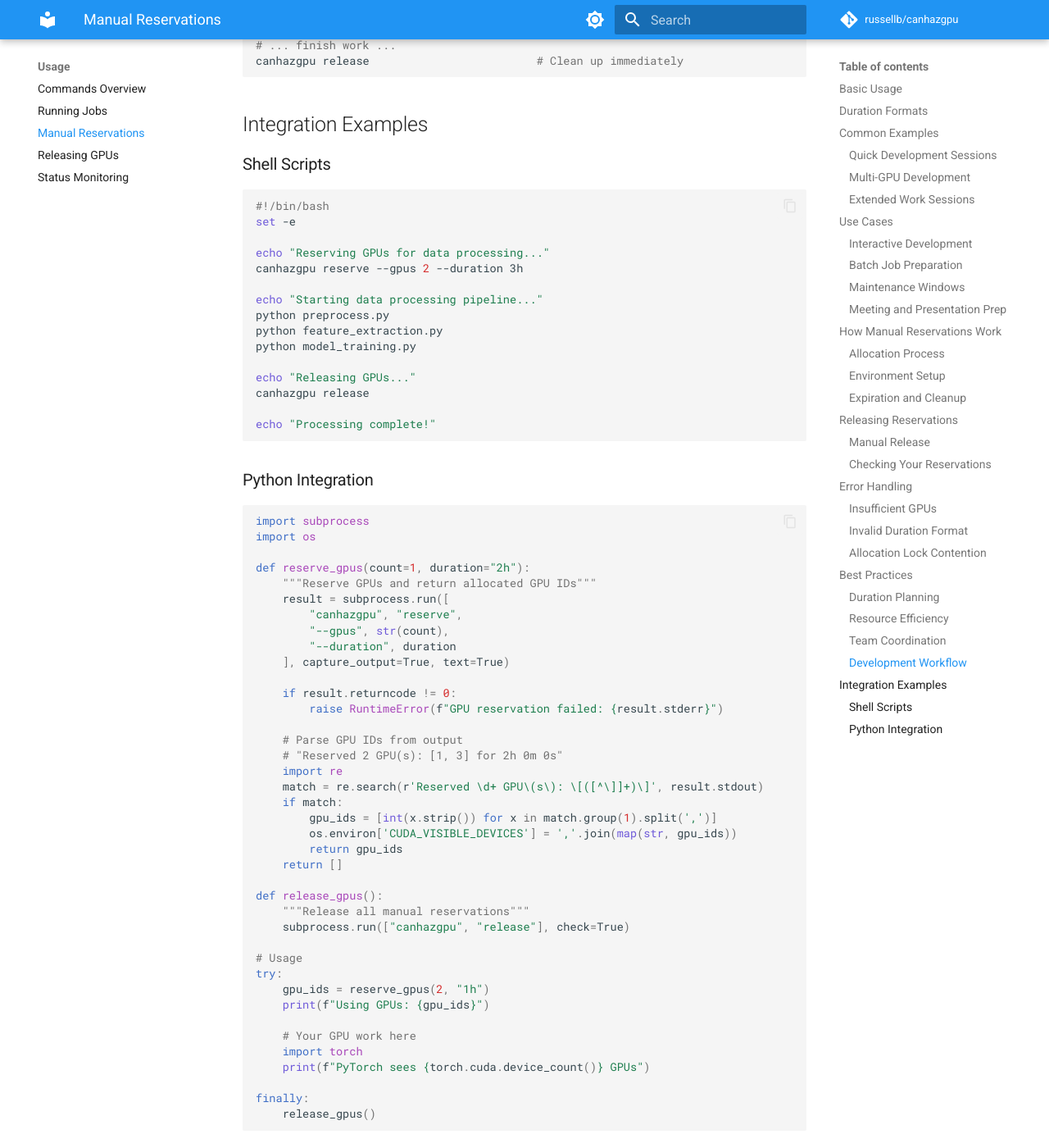
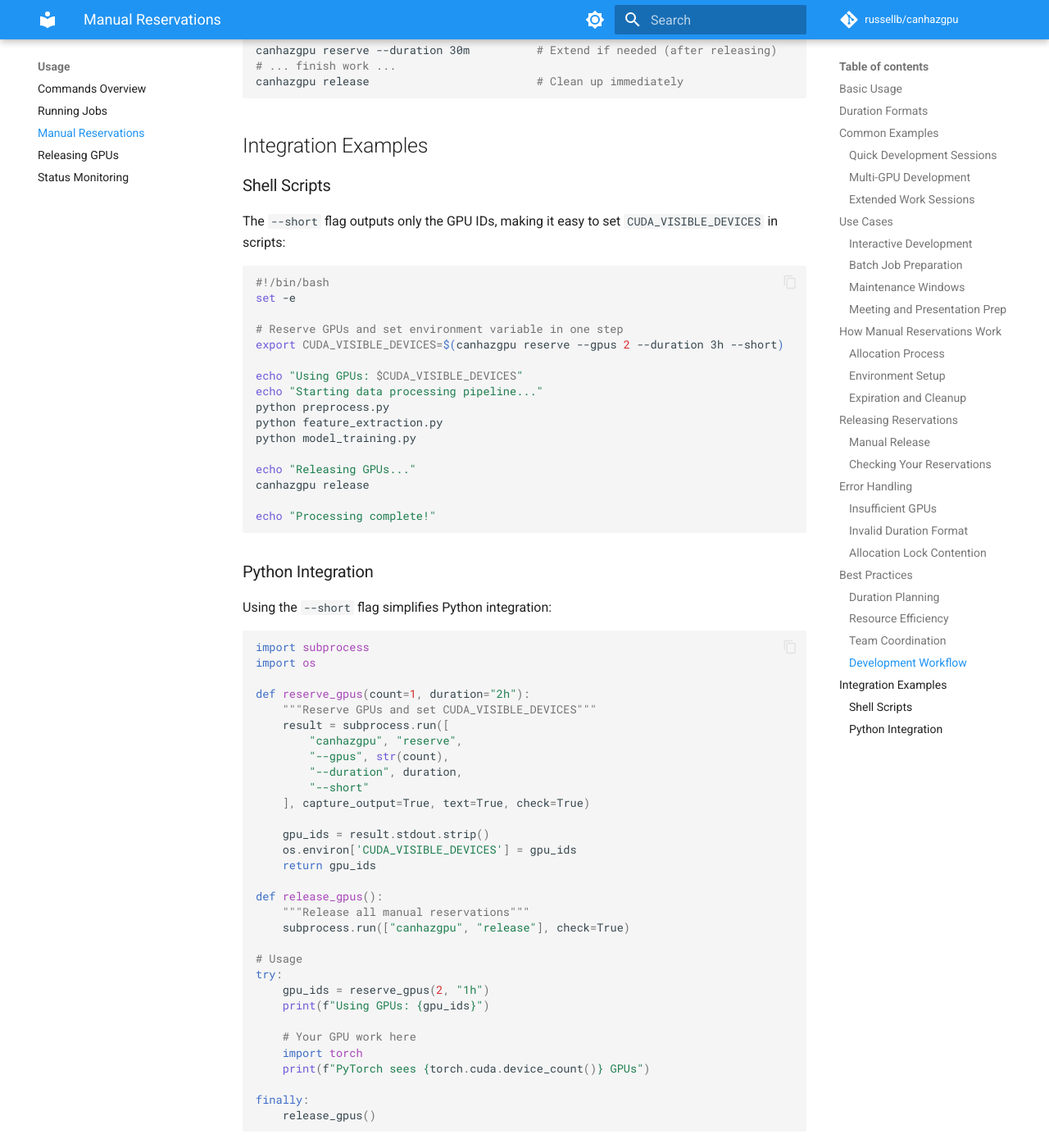
Before and after one commit to russellb/canhazgpu, an MkDocs documentation site: the page built from docs/usage-reserve.md, in a window 1280 px wide and 1400 px high, scrolled down 6285 px. Shown: the whole window at 82% size. Built offline with MkDocs 1.6.1 and Material for MkDocs 9.7.7, drawn with Linux system fonts in a browser that asks for light colours; comment, search, counter and statistics services are not loaded; some of the changed text lies outside the part shown.

Commit message:
Add --short flag to reserve command for scripting
Add a --short/-s flag to the reserve command that outputs only the
GPU IDs (comma-separated) for use with shell command substitution.
This enables cleaner scripting patterns like:

  export CUDA_VISIBLE_DEVICES=$(canhazgpu reserve --gpus 2 --short)

Fixes #11

Co-Authored-By: Claude Opus 4.5 <noreply@anthropic.com>

````diff
--- a/docs/usage-reserve.md
+++ b/docs/usage-reserve.md
@@ -16,6 +16,7 @@ canhazgpu reserve [--gpus <count> | --gpu-ids <ids>] [--duration <time>]
 - `--gpus, -g`: Number of GPUs to reserve
 - `--gpu-ids`: Specific GPU IDs to reserve (comma-separated, e.g., 1,3,5)
 - `--duration, -d`: How long to reserve the GPUs
+- `--short, -s`: Output only GPU IDs (for use with command substitution)
 
 !!! note "GPU Selection"
     - Use `--gpus` to let canhazgpu select GPUs using the LRU algorithm
@@ -267,13 +268,17 @@ canhazgpu release                         # Clean up immediately
 ## Integration Examples
 
 ### Shell Scripts
+
+The `--short` flag outputs only the GPU IDs, making it easy to set `CUDA_VISIBLE_DEVICES` in scripts:
+
 ```bash
 #!/bin/bash
 set -e
 
-echo "Reserving GPUs for data processing..."
-canhazgpu reserve --gpus 2 --duration 3h
+# Reserve GPUs and set environment variable in one step
+export CUDA_VISIBLE_DEVICES=$(canhazgpu reserve --gpus 2 --duration 3h --short)
 
+echo "Using GPUs: $CUDA_VISIBLE_DEVICES"
 echo "Starting data processing pipeline..."
 python preprocess.py
 python feature_extraction.py
@@ -286,30 +291,25 @@ echo "Processing complete!"
 ```
 
 ### Python Integration
+
+Using the `--short` flag simplifies Python integration:
+
 ```python
 import subprocess
 import os
 
 def reserve_gpus(count=1, duration="2h"):
-    """Reserve GPUs and return allocated GPU IDs"""
+    """Reserve GPUs and set CUDA_VISIBLE_DEVICES"""
     result = subprocess.run([
         "canhazgpu", "reserve",
         "--gpus", str(count),
-        "--duration", duration
-    ], capture_output=True, text=True)
+        "--duration", duration,
+        "--short"
+    ], capture_output=True, text=True, check=True)
 
-    if result.returncode != 0:
-        raise RuntimeError(f"GPU reservation failed: {result.stderr}")
-
-    # Parse GPU IDs from output
-    # "Reserved 2 GPU(s): [1, 3] for 2h 0m 0s"
-    import re
-    match = re.search(r'Reserved \d+ GPU\(s\): \[([^\]]+)\]', result.stdout)
-    if match:
-        gpu_ids = [int(x.strip()) for x in match.group(1).split(',')]
-        os.environ['CUDA_VISIBLE_DEVICES'] = ','.join(map(str, gpu_ids))
-        return gpu_ids
-    return []
+    gpu_ids = result.stdout.strip()
+    os.environ['CUDA_VISIBLE_DEVICES'] = gpu_ids
+    return gpu_ids
 
 def release_gpus():
     """Release all manual reservations"""
````
Also changed, not shown: README.md (+3 -0 lines), docs/commands.md (+5 -1 lines), 1 other file.
